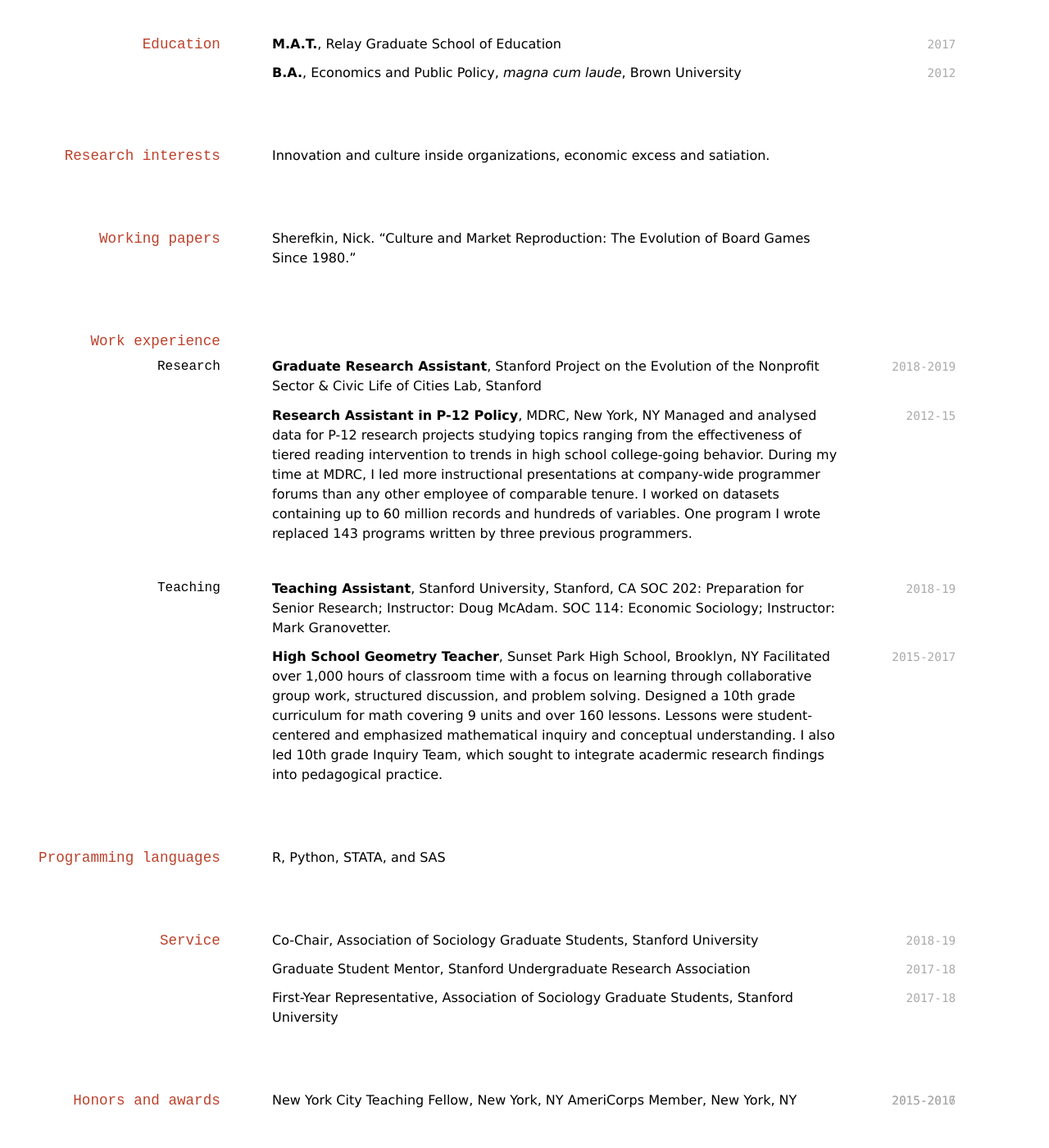
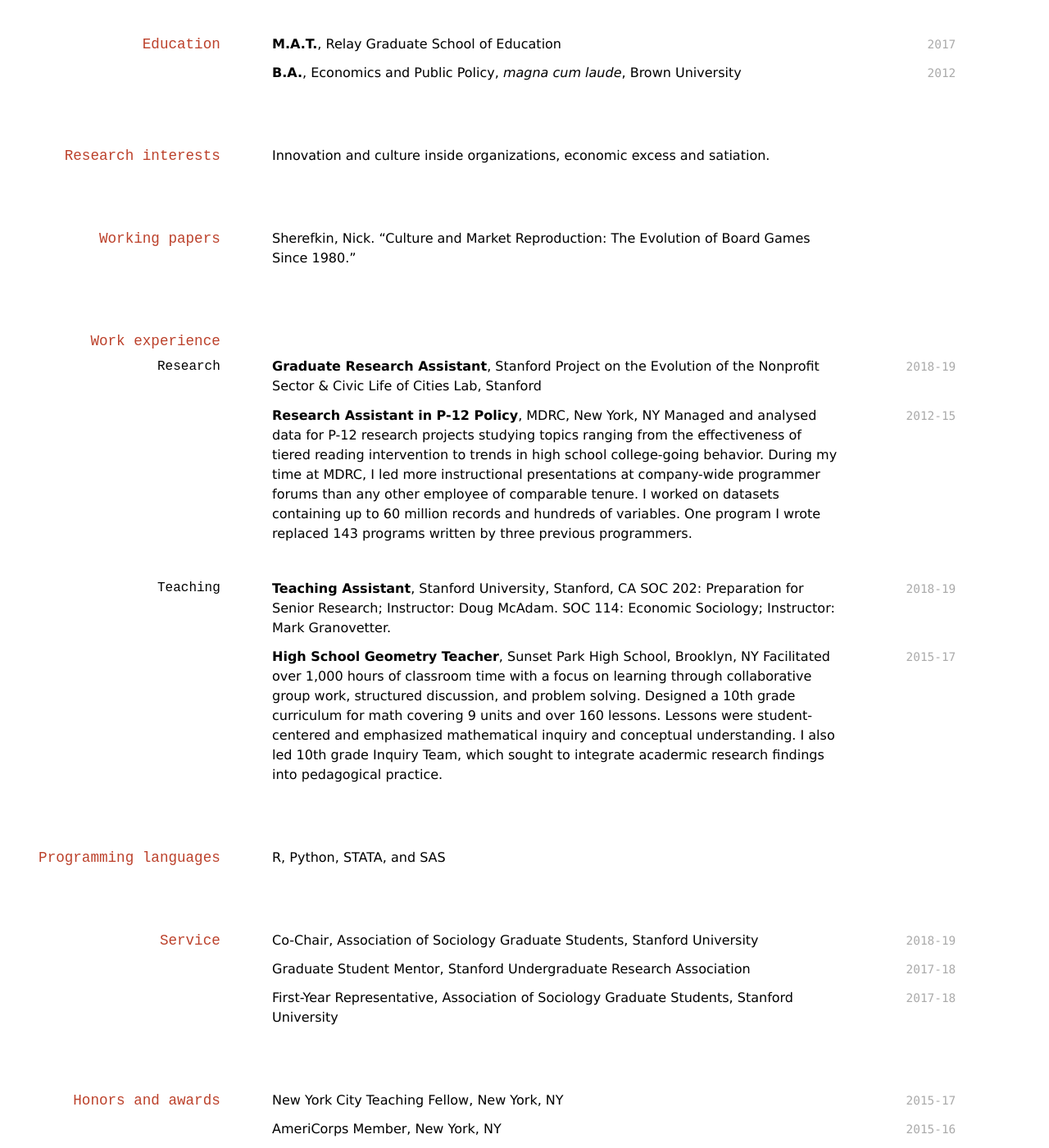
Before and after one commit to elipapa/markdown-cv, a Jekyll site: the page built from index.md, in a window 1280 px wide and 1400 px high, scrolled down 203 px. Shown: the whole window at 82% size. Built offline with Jekyll 4.4.1, drawn with Linux system fonts in a browser that asks for light colours; before the commit the page ends 1568 px from its top, so only the background shows below that.

Commit message:
Update index.md

```diff
--- a/index.md
+++ b/index.md
@@ -34,7 +34,7 @@ Sherefkin, Nick. "Culture and Market Reproduction: The Evolution of Board Games
 ## Work experience
 
 ### Research
-`2018-2019`
+`2018-19`
 __Graduate Research Assistant__, Stanford Project on the Evolution of the Nonprofit Sector & Civic Life of Cities Lab, Stanford
 
 `2012-15`
@@ -48,7 +48,7 @@ __Teaching Assistant__, Stanford University, Stanford, CA
 SOC 202: Preparation for Senior Research; Instructor: Doug McAdam.
 SOC 114: Economic Sociology; Instructor: Mark Granovetter.
 
-`2015-2017`
+`2015-17`
 __High School Geometry Teacher__, Sunset Park High School, Brooklyn, NY
 Facilitated over 1,000 hours of classroom time with a focus on learning through collaborative group work, structured discussion, and problem solving. Designed a 10th grade curriculum for math covering 9 units and over 160 lessons. Lessons were student-centered and emphasized mathematical inquiry and conceptual understanding. I also led 10th grade Inquiry Team, which sought to integrate acadermic research findings into pedagogical practice.
 
@@ -72,9 +72,10 @@ First-Year Representative, Association of Sociology Graduate Students, Stanford
 
 ## Honors and awards
 
-`2015-2017`
+`2015-17`
 New York City Teaching Fellow, New York, NY
-`2015-2016`
+
+`2015-16`
 AmeriCorps Member, New York, NY
 
 <!-- ### Footer Last updated: March 2019 -->
```
